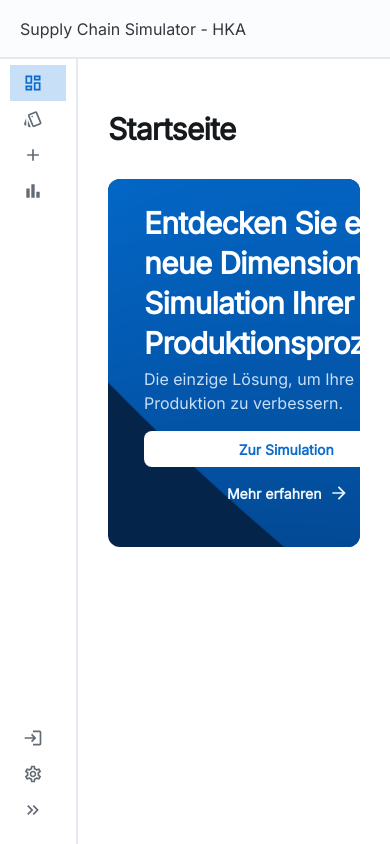
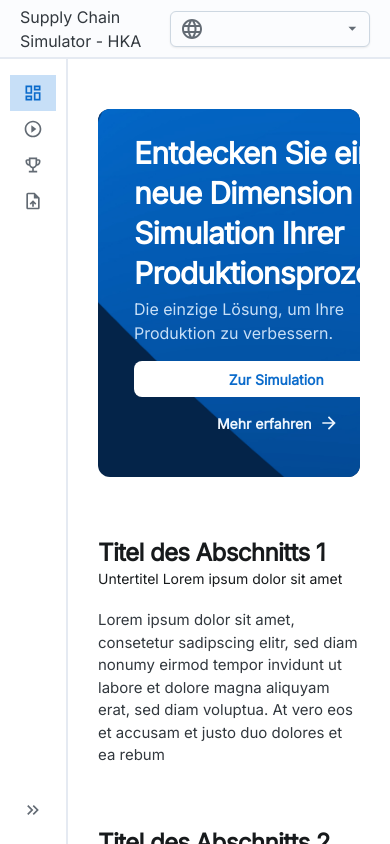
Before and after one commit to Ibsys-II/Frontend, a Next.js app: page / in a window 390 px wide. Built offline with nearby package versions, Linux system fonts and the light colour scheme.

Commit message:
Added basis pages and responsiveness

```diff
--- a/app/globals.css
+++ b/app/globals.css
@@ -58,7 +58,7 @@ body {
     --gap-10: 100px;
 
     /* Rahmen */
-    --border-small: 5px;
+    --border-small: 6px;
     --border-medium: 10px;
     --border-large: 20px;
 }
--- a/app/page.tsx
+++ b/app/page.tsx
@@ -1,14 +1,37 @@
 import React from "react";
 import {PageWrapperComponent} from "@/components/shared/PageWrapperComponent";
-import {Box} from "@mui/joy";
 import {OverviewCardComponent} from "@/components/shared/OverviewCardComponent";
+import {SectionListComponent} from "@/components/shared/page-section/SectionListComponent";
+import {PageSectionComponent} from "@/components/shared/page-section/PageSectionComponent";
+import {Button} from "@mui/joy";
 
 const Home: React.FC = () => {
     return (
-        <PageWrapperComponent title={"Startseite"}>
-            <Box>
+        <PageWrapperComponent>
+            <SectionListComponent>
                 <OverviewCardComponent />
-            </Box>
+                <PageSectionComponent
+                    title={"Titel des Abschnitts 1"}
+                    subtitle={"Untertitel Lorem ipsum dolor sit amet"}
+                >
+                    Lorem ipsum dolor sit amet, consetetur sadipscing elitr, sed diam nonumy eirmod tempor invidunt ut
+                    labore et dolore magna aliquyam erat, sed diam voluptua. At vero eos et accusam et justo duo dolores et ea rebum
+                </PageSectionComponent>
+                <PageSectionComponent
+                    title={"Titel des Abschnitts 2"}
+                    subtitle={"Untertitel Lorem ipsum dolor sit amet"}
+                >
+                    Lorem ipsum dolor sit amet, consetetur sadipscing elitr, sed diam nonumy eirmod tempor invidunt ut
+                    labore et dolore magna aliquyam erat, sed diam voluptua. At vero eos et accusam et justo duo dolores et ea rebum
+                </PageSectionComponent>
+                <PageSectionComponent
+                    title={"Titel des Abschnitts 3"}
+                    subtitle={"Untertitel Lorem ipsum dolor sit amet"}
+                >
+                    Lorem ipsum dolor sit amet, consetetur sadipscing elitr, sed diam nonumy eirmod tempor invidunt ut
+                    labore et dolore magna aliquyam erat, sed diam voluptua. At vero eos et accusam et justo duo dolores et ea rebum
+                </PageSectionComponent>
+            </SectionListComponent>
         </PageWrapperComponent>
     );
 }
--- a/components/AppBarComponent.tsx
+++ b/components/AppBarComponent.tsx
@@ -3,6 +3,8 @@ import React from "react";
 import styled from "styled-components";
 import {Box, Sheet, Stack, Typography} from "@mui/joy";
 import {useMediaQuery} from "@/hooks/useMediaQuery";
+import {Autocomplete} from "@mui/joy";
+import LanguageIcon from '@mui/icons-material/Language';
 
 /**
  * Maximale Breite für das Suchfeld in der App Bar.
@@ -28,17 +30,22 @@ export const AppBarComponent: React.FC = () => {
                     {process.env.NEXT_PUBLIC_APPLICATION_NAME!}
                 </Typography>
             </Stack>
-            <SearchInputContainer>
-                <div></div>
-                <div></div>
-            </SearchInputContainer>
+            <NavigationBarOptionsContainer>
+                <Autocomplete
+                    startDecorator={<LanguageIcon />}
+                    options={["Deutsch", "English", "Français"]}
+                    sx={{
+                        maxWidth: "200px"
+                    }}
+                />
+            </NavigationBarOptionsContainer>
         </NavigationBarContainer>
     );
 };
 
 const NavigationBarContainer = styled(Sheet)`
     display: grid;
-    grid-template-columns: max-content 1fr max-content;
+    grid-template-columns: 1fr max-content;
     grid-gap: var(--gap-2);
     align-content: center;
     align-items: center;
@@ -47,11 +54,7 @@ const NavigationBarContainer = styled(Sheet)`
     border-bottom: 2px solid var(--color-divider);
 `;
 
-const SearchInputContainer = styled(Box)`
+const NavigationBarOptionsContainer = styled(Box)`
     display: flex;
-    grid-template-columns: auto 1fr;
     gap: var(--gap-1);
-    width: 100%;
-    max-width: ${MAX_WIDTH_OF_SEARCH_INPUT_FIELD};
-    justify-self: center;
 `;
--- a/components/SidebarComponent.tsx
+++ b/components/SidebarComponent.tsx
@@ -1,11 +1,9 @@
 "use client";
 import React, {ReactNode, useEffect, useState} from "react";
 import DashboardOutlinedIcon from "@mui/icons-material/DashboardOutlined";
-import StyleOutlinedIcon from "@mui/icons-material/StyleOutlined";
-import AddOutlinedIcon from "@mui/icons-material/AddOutlined";
-import BarChartOutlinedIcon from "@mui/icons-material/BarChartOutlined";
-import LoginOutlinedIcon from "@mui/icons-material/LoginOutlined";
-import SettingsOutlinedIcon from "@mui/icons-material/SettingsOutlined";
+import PlayCircleFilledWhiteOutlinedIcon from '@mui/icons-material/PlayCircleFilledWhiteOutlined';
+import EmojiEventsOutlinedIcon from '@mui/icons-material/EmojiEventsOutlined';
+import UploadFileOutlinedIcon from '@mui/icons-material/UploadFileOutlined';
 import KeyboardDoubleArrowLeftOutlinedIcon from "@mui/icons-material/KeyboardDoubleArrowLeftOutlined";
 import KeyboardDoubleArrowRightOutlinedIcon from "@mui/icons-material/KeyboardDoubleArrowRightOutlined";
 import styled from "styled-components";
@@ -56,37 +54,25 @@ export const SidebarComponent: React.FC = () => {
         },
         {
             label: "Simulation",
-            icon: <StyleOutlinedIcon />,
-            isActive: pathname.includes("/buecher"),
-            onClick: () => router.push("/buecher"),
+            icon: <PlayCircleFilledWhiteOutlinedIcon />,
+            isActive: pathname.includes("/simulation"),
+            onClick: () => router.push("/simulation"),
         },
         {
             label: "Ergebnisse",
-            icon: <AddOutlinedIcon />,
-            isActive: pathname.includes("/anlegen"),
-            onClick: () => router.push("/anlegen"),
+            icon: <EmojiEventsOutlinedIcon />,
+            isActive: pathname.includes("/results"),
+            onClick: () => router.push("/results"),
         },
         {
             label: "Simulieren (XML-Datei)",
-            icon: <BarChartOutlinedIcon />,
-            isActive: pathname.includes("/analysen"),
-            onClick: () => router.push("/analysen"),
+            icon: <UploadFileOutlinedIcon />,
+            isActive: pathname.includes("/upload-from-xml-file"),
+            onClick: () => router.push("/upload-from-xml-file"),
         },
     ];
 
     const lowerButtons: NavigationButton[] = [
-        {
-            label: "An- & Abmelden",
-            icon: <LoginOutlinedIcon />,
-            isActive: pathname.includes("/login"),
-            onClick: () => router.push("/login"),
-        },
-        {
-            label: "Einstellungen",
-            icon: <SettingsOutlinedIcon />,
-            isActive: pathname.includes("/einstellungen"),
-            onClick: () => router.push("/einstellungen"),
-        },
         {
             label: "Seitenleiste zuklappen",
             icon: isOpen ? (
@@ -123,7 +109,7 @@ const ButtonListComponent: React.FC<PropsButtonList> = (
     const { buttons, showLabel } = props;
 
     return (
-        <List>
+        <List component={"aside"}>
             {buttons.map((button, index) => (
                 <ListItem
                     key={`${button.label}${index}`}
@@ -134,7 +120,17 @@ const ButtonListComponent: React.FC<PropsButtonList> = (
                         selected={button.isActive}
                         color={button.isActive ? "primary" : "neutral"}
                     >
-                        <ListItemDecorator>{button.icon}</ListItemDecorator>
+                        <ListItemDecorator
+                            sx={{
+                                ...(!showLabel ? {
+                                    minInlineSize: "unset",
+                                    "-webkit-margin-end": "unset",
+                                    marginInlineEnd: "unset",
+                                }: {}),
+                            }}
+                        >
+                            {button.icon}
+                        </ListItemDecorator>
                         {showLabel ? button.label : null}
                     </StyledListItemButton>
                 </ListItem>
@@ -148,10 +144,10 @@ const SidebarContainer = styled(Box)`
     gap: var(--gap-1);
     grid-template-rows: 1fr max-content;
     height: 100%;
-    padding: 0 var(--gap-1) var(--gap-1) var(--gap-1);
+    padding: var(--gap-1);
     border-right: 2px solid var(--color-divider);
 `;
 const StyledListItemButton = styled(ListItemButton)`
-    border-radius: var(--border-medium);
+    border-radius: var(--border-small);
     padding: var(--gap-1) var(--gap-1);
 `;
--- /dev/null
+++ b/components/shared/page-section/PageSectionComponent.tsx
@@ -0,0 +1,48 @@
+"use client";
+import React, {PropsWithChildren, ReactNode} from 'react';
+import styled from "styled-components";
+import {Box, Typography} from "@mui/joy";
+
+type Props = PropsWithChildren & {
+    title?: string
+    subtitle?: string
+    endDecorator?: ReactNode;
+};
+
+export const PageSectionComponent: React.FC<Props> = (props) => {
+    const { title, subtitle, endDecorator, children } = props;
+
+    return (
+        <SectionContainer component={"section"}>
+            {title || subtitle ?
+                <SectionHeaderContainer>
+                    <TitleAndSubtitleContainer>
+                        {title ? <SectionTitle level={"h3"}>{title}</SectionTitle> : null}
+                        {subtitle ? <SectionSubtitle level={"title-sm"}>{subtitle}</SectionSubtitle> : null}
+                    </TitleAndSubtitleContainer>
+                    <EndDecorator>{endDecorator}</EndDecorator>
+                </SectionHeaderContainer>
+                : null
+            }
+            {children}
+        </SectionContainer>
+    );
+};
+
+const SectionContainer = styled(Box)`
+    display: grid;
+    grid-gap: var(--gap-2);
+`;
+const SectionHeaderContainer = styled(Box)`
+    display: grid;
+    grid-gap: var(--gap-1);
+    align-items: center;
+    align-content: center;
+    grid-template-columns: 1fr max-content;
+`;
+const TitleAndSubtitleContainer = styled(Box)`
+    display: grid;
+`;
+const EndDecorator = styled(Box)``;
+const SectionTitle = styled(Typography)``;
+const SectionSubtitle = styled(Typography)``;
--- /dev/null
+++ b/components/shared/page-section/SectionListComponent.tsx
@@ -0,0 +1,20 @@
+"use client";
+import React, {PropsWithChildren} from 'react';
+import {Box} from "@mui/joy";
+import styled from "styled-components";
+
+type Props = PropsWithChildren;
+
+export const SectionListComponent: React.FC<Props> = (props) => {
+    const { children } = props;
+    return (
+        <SectionListContainer>
+            {children}
+        </SectionListContainer>
+    );
+};
+
+const SectionListContainer = styled(Box)`
+    display: grid;
+    grid-gap: var(--gap-6);
+`;
```
Also changed, not shown: app/results/page.tsx (added, +12 -0 lines), app/simulation/page.tsx (added, +12 -0 lines), app/upload-from-xml-file/page.tsx (added, +12 -0 lines), public/translation/home.json (added, +9 -0 lines), contexts/ApplicationContext.tsx (added).
